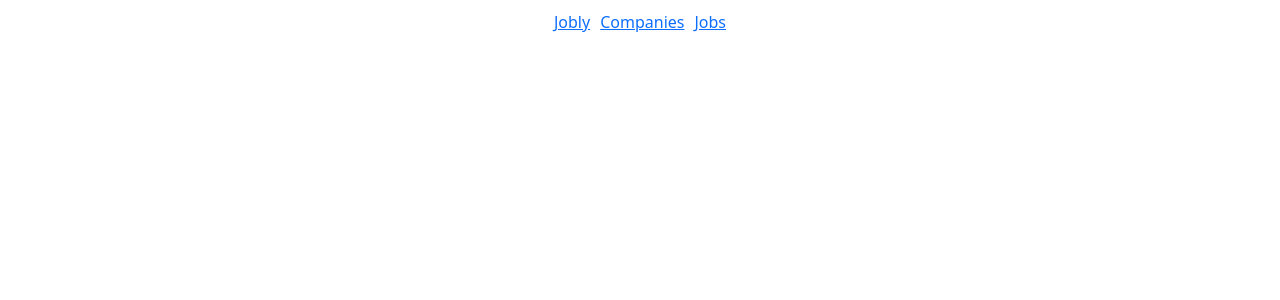
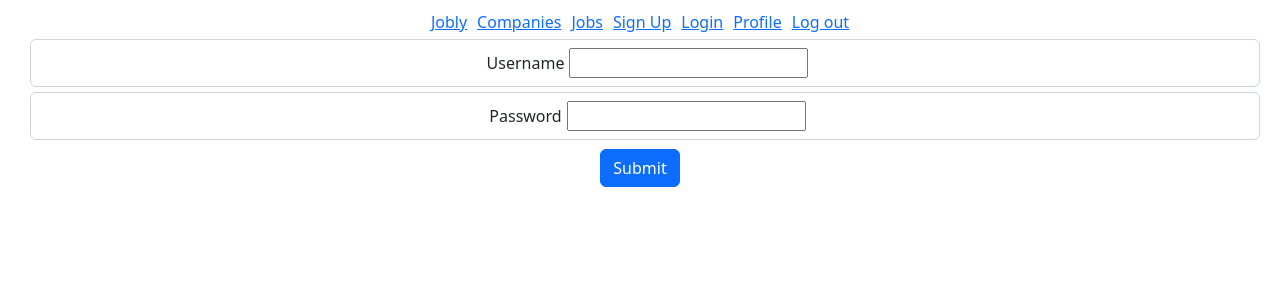
Before and after one commit to ndrewjensen/full-stack-jobly, a React (Create React App) app in the folder react-jobly/: page /login in a window 1280 px wide. Shown: the top 300 px of the page. Built offline with nearby package versions, Linux system fonts and the light colour scheme; no server answers.

Commit message:
in progress on Profile.js

```diff
--- a/react-jobly/src/Login/Login.js
+++ b/react-jobly/src/Login/Login.js
@@ -1,11 +1,66 @@
 import React, { useState } from "react";
+import { useNavigate } from "react-router-dom";
 
-function Login () {
+/** Login Component
+ *
+ * props: auth function to call in App
+ *
+ * state: formData
+ *
+ * RoutesList -> Login
+ */
+
+function Login({ auth }) {
+  const [formData, setFormData] = useState({});
+  const navigate = useNavigate();
+
+  /** Update form input. */
+  function handleChange(evt) {
+    const input = evt.target;
+    setFormData((formData) => ({
+      ...formData,
+      [input.name]: input.value,
+    }));
+  }
+
+  /** Call parent function and clear form. */
+  function handleSubmit(evt) {
+    evt.preventDefault();
+    auth(formData, "token");
+    navigate("/");
+  }
+
   return (
     <div className="Login">
+      <form onSubmit={handleSubmit}>
+        <div className="form-control">
+          <label htmlFor="username">Username</label>
+          <input
+            id="username"
+            name="username"
+            onChange={handleChange}
+            value={formData.username || ""}
+            aria-label="username"
+          />
+        </div>
+        <div className="form-control">
+          <label htmlFor="password">Password</label>
+          <input
+            id="password"
+            type="password"
+            name="password"
+            onChange={handleChange}
+            value={formData.password || ""}
+            aria-label="password"
+          />
+        </div>
 
+        <button className="btn-primary btn Register-btn form-text col">
+          Submit
+        </button>
+      </form>
     </div>
-  )
+  );
 }
 
 export default Login;
--- a/react-jobly/src/Nav/Nav.js
+++ b/react-jobly/src/Nav/Nav.js
@@ -11,6 +11,12 @@ function Nav() {
       <NavLink to="/" end>Jobly</NavLink>
       <NavLink to="/companies" end>Companies</NavLink>
       <NavLink to="/jobs" end>Jobs</NavLink>
+      <NavLink to="/register" end>Sign Up</NavLink>
+      <NavLink to="/login" end>Login</NavLink>
+      <NavLink to="/profile" end>Profile</NavLink>
+      {/* //TODO: Add username to logout */}
+      <NavLink to="/profile" end>Log out </NavLink>
+
     </nav>
   )
 }
--- a/react-jobly/src/Profile/Profile.js
+++ b/react-jobly/src/Profile/Profile.js
@@ -1,11 +1,114 @@
-import React, { useState } from "react";
+import axios from "axios";
+import React, { useEffect, useState, useContext } from "react";
+import { useNavigate } from "react-router-dom";
+import JoblyApi from "../api";
+import userContext from "../userContext";
+import Loading from "../Loading/Loading"
 
-function Profile () {
+function Profile({ update }) {
+  const [formData, setFormData] = useState({
+    data : {},
+    isLoading: true
+  });
+
+  const { username } = useContext(userContext);
+  let success = false;
+
+  //FIXME: go to Api Model? Send token?
+  useEffect(() => {
+    async function getUserDetail() {
+      const resp = await JoblyApi.request(`users/${username}`);
+      setFormData({
+        data: resp.data,
+        isLoading: false});
+    }
+    getUserDetail();
+  });
+
+  /** Update form input. */
+  function handleChange(evt) {
+    const input = evt.target;
+    setFormData((formData) => ({
+      ...formData,
+      [input.name]: input.value,
+    }));
+  }
+
+  /** Call parent function and clear form. */
+  function handleSubmit(evt) {
+    evt.preventDefault();
+    const json  ={
+      firstname: formData.firstName,
+      lastName: formData.lastName,
+      email: formData.email
+    }
+    update(`patch/${username}`,json);
+    success = <p>Updated Successfully</p>;
+  }
+
+  if (formData.isLoading) return <Loading />
   return (
     <div className="Profile">
-
+      <form onSubmit={handleSubmit}>
+        <div className="form-control">
+          <label htmlFor="username">Username</label>
+          <input
+            id="username"
+            disabled={true}
+            name="username"
+            onChange={handleChange}
+            value={formData.username || ""}
+            aria-label="username"
+          />
+        </div>
+        <div className="form-control">
+          <label htmlFor="password">Password</label>
+          <input
+            id="password"
+            name="password"
+            type="password"
+            onChange={handleChange}
+            value={formData.password || ""}
+            aria-label="password"
+          />
+        </div>
+        <div className="form-control">
+          <label htmlFor="firstName">First Name</label>
+          <input
+            id="firstName"
+            name="firstName"
+            onChange={handleChange}
+            value={formData.firstName || ""}
+            aria-label="first name"
+          />
+        </div>
+        <div className="form-control">
+          <label htmlFor="lastName">Last Name</label>
+          <input
+            id="lastName"
+            name="lastName"
+            onChange={handleChange}
+            value={formData.lastName || ""}
+            aria-label="last name"
+          />
+        </div>
+        <div className="form-control">
+          <label htmlFor="email">Email</label>
+          <input
+            id="email"
+            name="email"
+            onChange={handleChange}
+            value={formData.email || ""}
+            aria-label="email"
+          />
+        </div>
+        {success && success}
+        <button className="btn-primary btn Profile-btn form-text col">
+          Save Changes
+        </button>
+      </form>
     </div>
-  )
+  );
 }
 
 export default Profile;
--- a/react-jobly/src/Register/Register.js
+++ b/react-jobly/src/Register/Register.js
@@ -1,7 +1,18 @@
 import React, { useState } from "react";
+import { useNavigate } from "react-router-dom";
+
+/** Register Component
+ *
+ * props: auth function to call in App
+ *
+ * state: formData
+ *
+ * RoutesList -> Register
+ */
 
 function Register({ auth }) {
   const [formData, setFormData] = useState({});
+  const navigate = useNavigate();
 
   /** Update form input. */
   function handleChange(evt) {
@@ -16,6 +27,7 @@ function Register({ auth }) {
   function handleSubmit(evt) {
     evt.preventDefault();
     auth(formData,"register");
+    navigate("/");
   }
 
   return (
@@ -36,6 +48,7 @@ function Register({ auth }) {
           <input
             id="password"
             name="password"
+            type="password"
             onChange={handleChange}
             value={formData.password || ""}
             aria-label="password"
--- a/react-jobly/src/RoutesList/RoutesList.js
+++ b/react-jobly/src/RoutesList/RoutesList.js
@@ -21,7 +21,7 @@ function RoutesList({auth}) {
       <Route path="/companies/:handle" element={<CompanyPage />} />
       <Route path="/register" element={<Register auth={auth} />} />
       <Route path="/login" element={<Login auth={auth} />} />
-      <Route path="/profile/:username" element={<Profile />} />
+      <Route path="/profile" element={<Profile />} />
       <Route path="/*" element={<Navigate to="/" />} />
     </Routes>
   );
```
